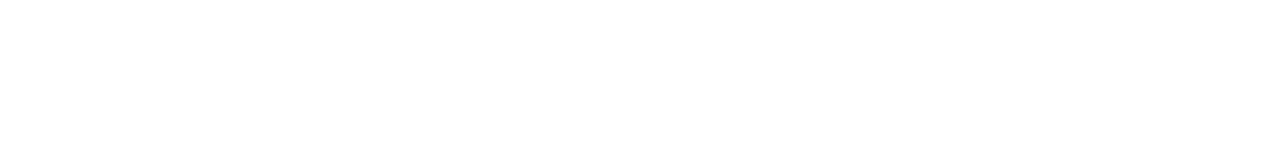
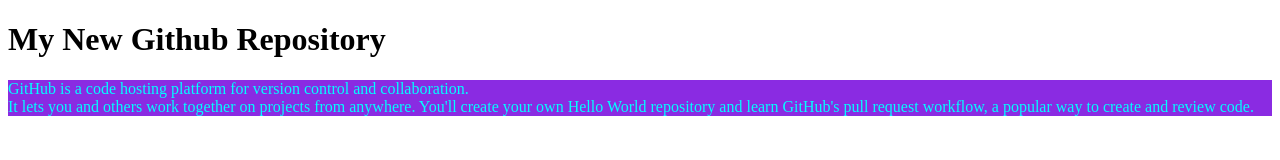
Before and after one commit to nniillooyy/web-new-repo, a plain HTML site: page index.html in a window 1280 px wide. Drawn offline with Linux system fonts and the light colour scheme.

Commit message:
add more lines

```diff
--- a/index.html
+++ b/index.html
@@ -5,8 +5,10 @@
     <meta http-equiv="X-UA-Compatible" content="IE=edge">
     <meta name="viewport" content="width=device-width, initial-scale=1.0">
     <title>New Web GitHub Repo</title>
+    <link rel="stylesheet" href="style.css">
 </head>
 <body>
-
+    <h1>My New Github Repository</h1>
+    <p>GitHub is a code hosting platform for version control and collaboration.<br>It lets you and others work together on projects from anywhere. You'll create your own Hello World repository and learn GitHub's pull request workflow, a popular way to create and review code.</p>
 </body>
 </html>
--- /dev/null
+++ b/style.css
@@ -0,0 +1,4 @@
+p{
+    color: aqua;
+    background-color: blueviolet;
+}
```
